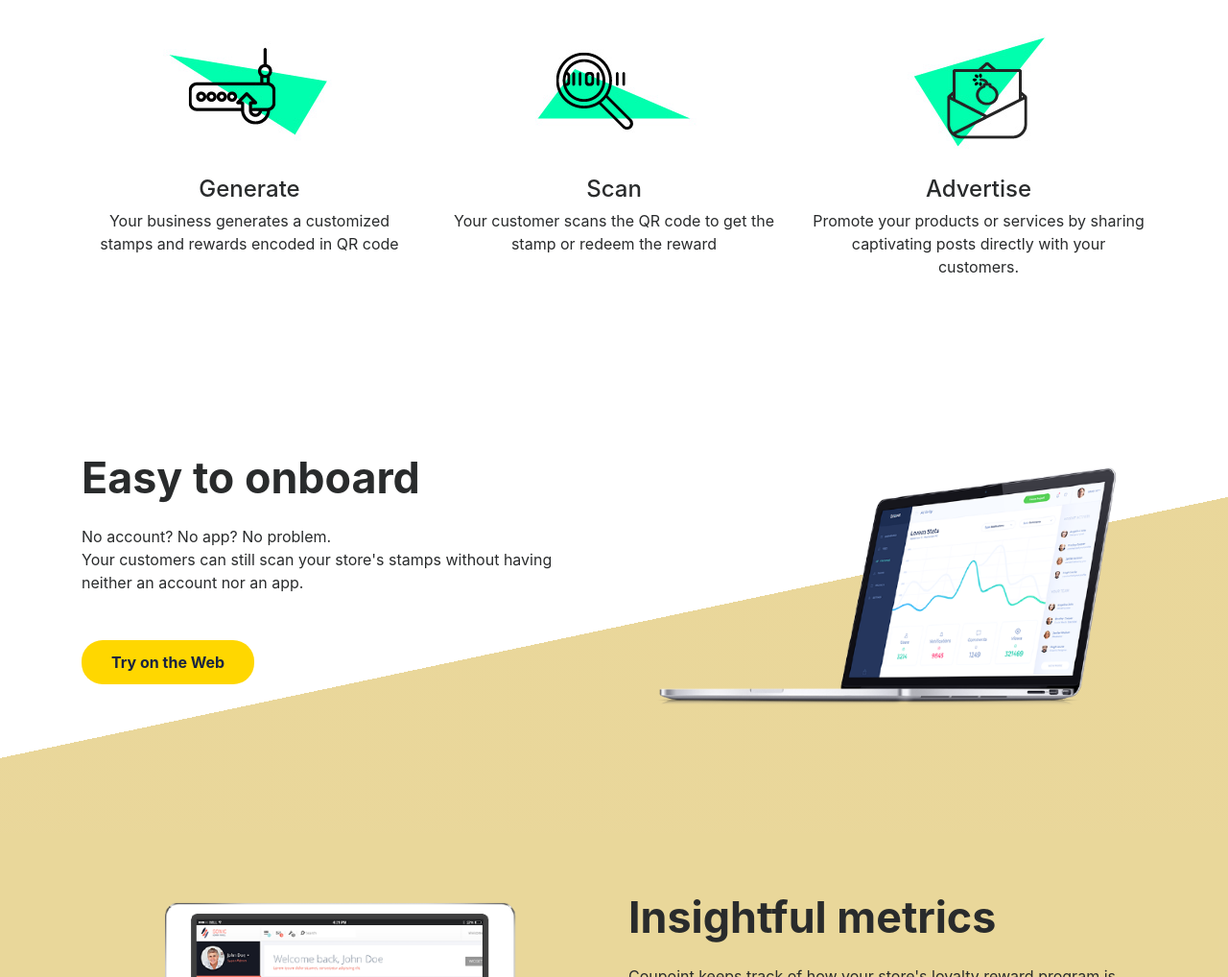
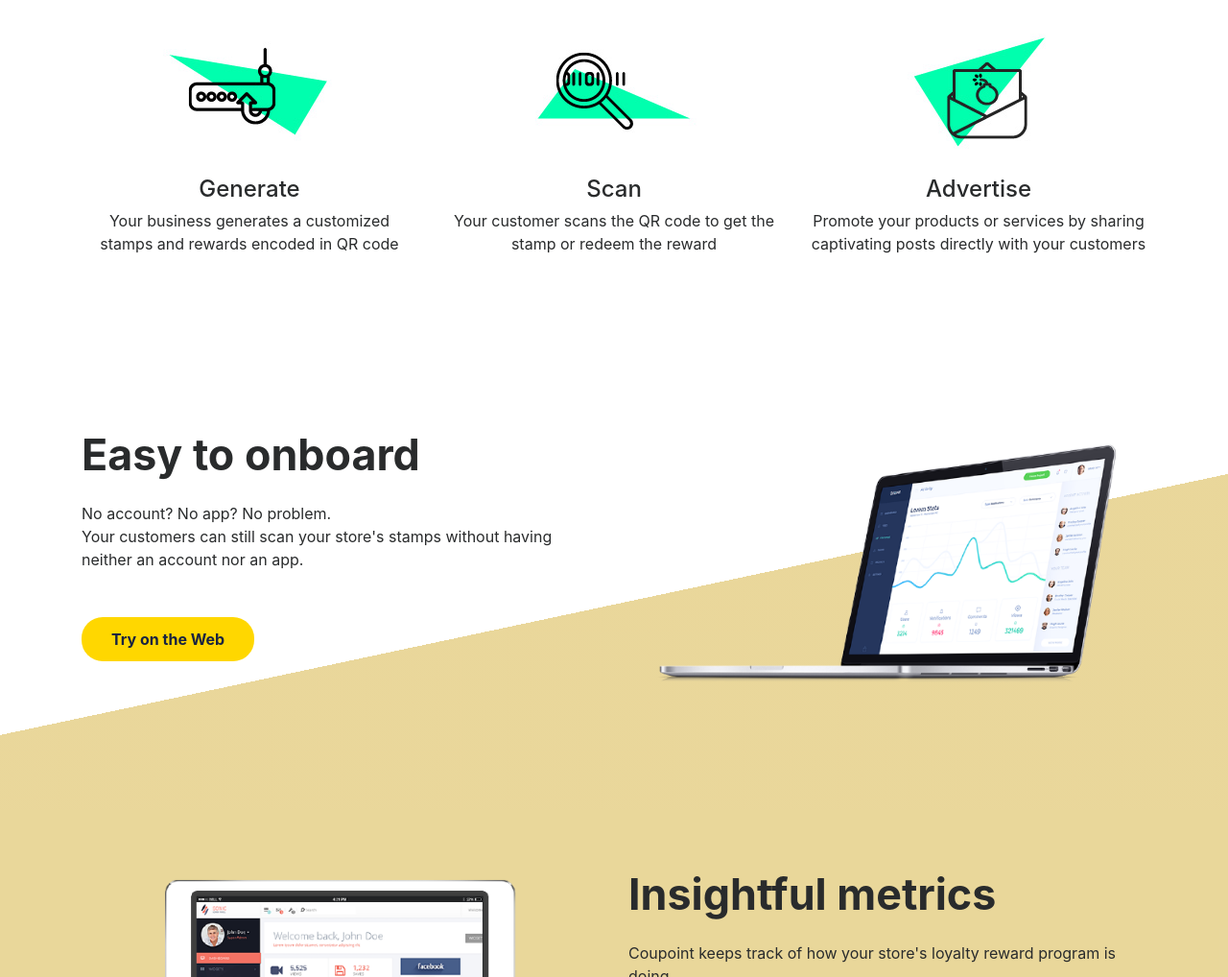
Before and after one commit to Coupoint/coupoint_landing, a plain HTML site: page index.html in a window 1280 px wide. Shown: the part 1574-2592 px from the top of the page at 96% size. Drawn offline with Linux system fonts and the light colour scheme.

Commit message:
remove dot

```diff
--- a/index.html
+++ b/index.html
@@ -108,7 +108,7 @@
             <div data-aos="fade-up" data-aos-delay="0" data-aos-duration="1000" data-aos-once="true" class="col-md-4 text-center">
                 <img src="img/smart-protect-1.jpg" alt="Generate" class="mx-auto">
                 <h4>Advertise</h4>
-                <p>Promote your products or services by sharing captivating posts directly with your customers.</p>
+                <p>Promote your products or services by sharing captivating posts directly with your customers</p>
             </div>
 
         </div>
```
